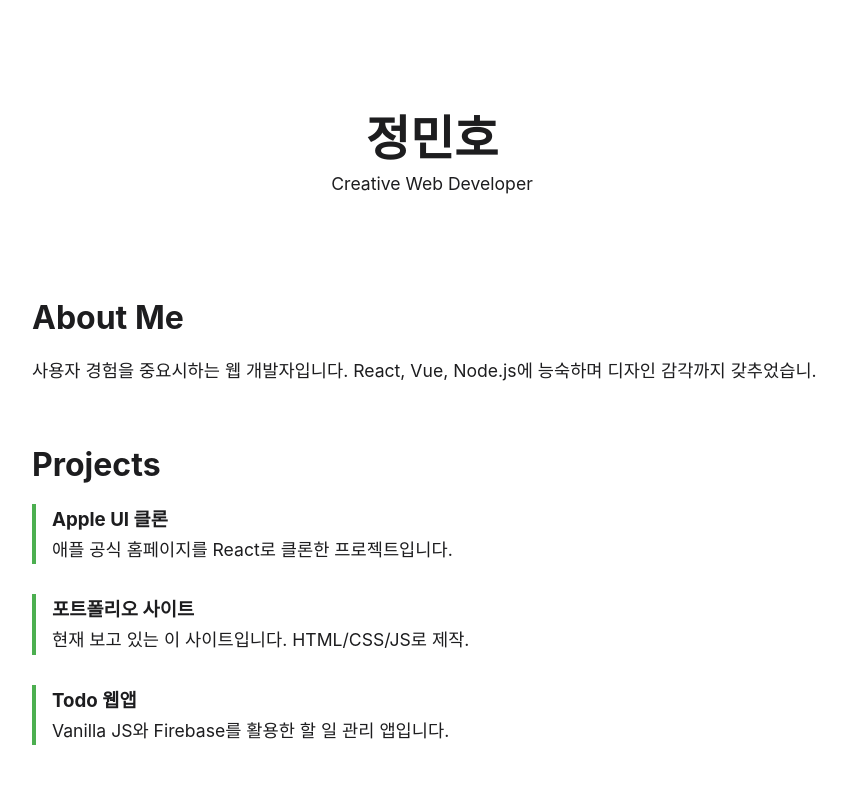
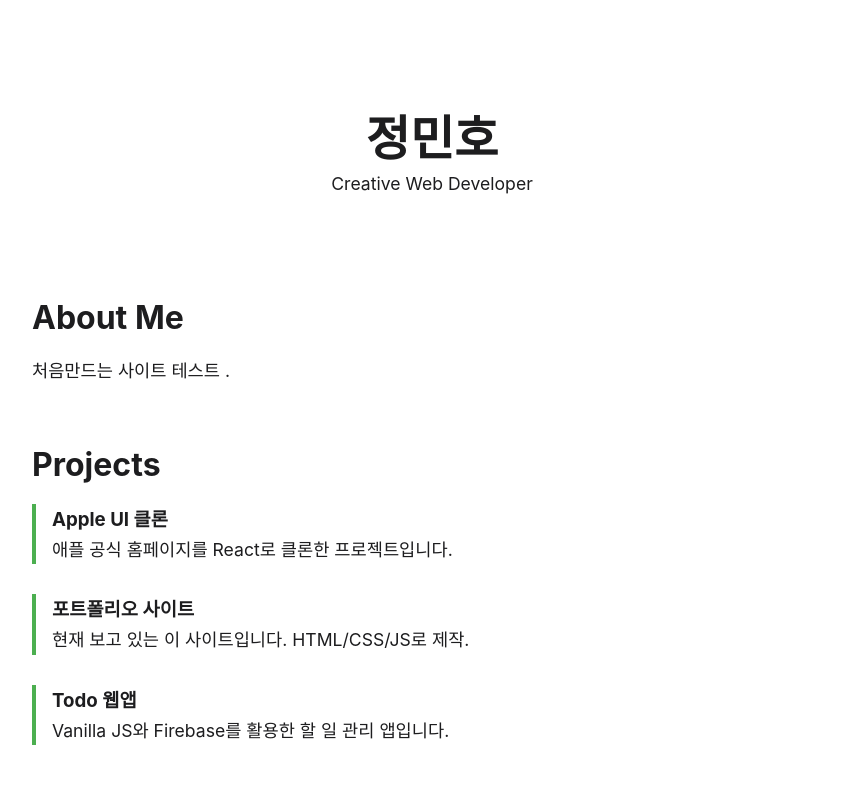
Before and after one commit to wjdalsgh03/works, a plain HTML site: page index.html in a window 1280 px wide. Shown: the top 800 px of the page, without its empty margins (208-1055 px from the left). Drawn offline with Linux system fonts and the light colour scheme; a web font is replaced by a local one.

Commit message:
Update index.html

```diff
--- a/index.html
+++ b/index.html
@@ -16,7 +16,7 @@
   <main>
     <section class="fade-in" id="about">
       <h2>About Me</h2>
-      <p>사용자 경험을 중요시하는 웹 개발자입니다. React, Vue, Node.js에 능숙하며 디자인 감각까지 갖추었습니.</p>
+      <p>처음만드는 사이트 테스트 .</p>
     </section>
 
     <section class="fade-in" id="projects">
```
